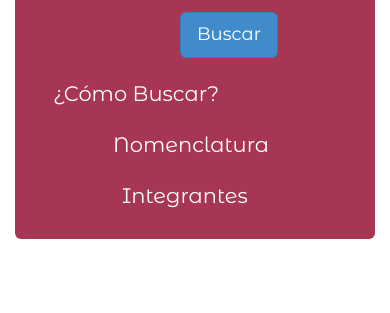
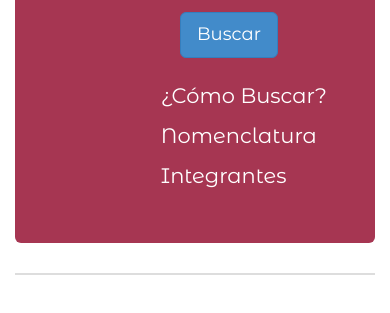
Before and after one commit to rsanabria/ediscretas, a website: page public/index.html in a window 390 px wide. Shown: the part 219-532 px from the top of the page. Drawn offline with Linux system fonts and the light colour scheme; no server answers.

Commit message:
arreglado detalles del responsive

```diff
--- a/public/js/controllers/main.js
+++ b/public/js/controllers/main.js
@@ -29,6 +29,9 @@ angular.module('appController', [])
             $scope.contenido = ["Ramírez Sánchez Juan", " N.L 31"];
             $scope.contenido2 = ["Sanabria del Campo Carlos Rodrigo", "N.l. 37"];
             $scope.contenido3 = ["Varela González Víctor Hugo", "N.l. 44"];
+            $scope.contenido4 = [];
+            $scope.contenido5 = [];
+            $scope.contenido6 = [];
         };
 
         $scope.Nomen = function () {
@@ -37,6 +40,9 @@ angular.module('appController', [])
             $scope.contenido2 = ["EP", "Posgrado- Enzo Levi"];
             $scope.contenido3 = ["BP", "Principal - Antonio Duval Jaime"];
             $scope.contenido4 = ["DCB", "Anexo - Enrique Rivero Borrell "]
+            $scope.contenido4 = [];
+            $scope.contenido5 = [];
+            $scope.contenido6 = [];
         }
 
     })
--- a/public/partials/libros.html
+++ b/public/partials/libros.html
@@ -9,12 +9,15 @@
   </div>
   <p><a class="btn btn-primary btn-lg" role="button" ng-click="Buscar()">Buscar</a></p>
 
+<div class="inst">
+    <nav class = "navbar navbar-default" role = "navigation" id = "menu">
+     <ul id = "categorias" class="nav navbar-nav">
+    <li ><a ng-click="Collapse()">¿Cómo Buscar?</a></li>
 
-<div class="inst">
-	<button ng-click="Collapse()">¿Cómo Buscar?</button>
-     <button ng-click="Nomen()"  style="margin-left:20%;">Nomenclatura</button>
-    <button ng-click="Integrantes()"  style="margin-left:23%;">Integrantes</button>
-
+     <li><a ng-click="Nomen()">Nomenclatura</a></li>
+    <li><a ng-click="Integrantes()">Integrantes</a></li>
+       </ul>
+        </nav>
 
 	<div collapse="isCollapsed">
 		<div class="well well-lg"><i style="color:#A63652;">{{contenido[0]}}</i><i style="margin-left:67%; color:#A63652;">{{contenido[1]}}</i>
@@ -31,12 +34,13 @@
             <br>
             <button class= "btn btn-default" ng-click="isCollapsed = !isCollapsed">Entendido</button>
         </div>
+        </div>
 	</div>
 </div>
 
 
 </div>
-            </div>
+
 <div ng-if="libros.length == 0">
 
 
@@ -47,7 +51,7 @@
 </div>
   <div ng-if="libros.length != 0">
       <div class="container">
-
+       <div class="table-responsive">
        <table class="table table-striped table-hover" ng-show= "b">
 
 
@@ -70,5 +74,6 @@
                 <td>{{libro.biblioteca}}</td>
                 </tr>
             </table>
+           </div>
          </div>
       </div>
--- a/public/stylesheets/general.css
+++ b/public/stylesheets/general.css
@@ -65,3 +65,15 @@ div.well.well-lg> p{
 font-style: normal;
 margin-left: 100px;
 }
+
+.navbar.navbar-default{
+    background-color: transparent;
+    border-color: transparent;
+}
+nav.navbar-default .navbar-nav > li > a {
+    color: white;
+    margin-left: 35%;
+}
+nav.navbar-default .navbar-nav > li > a:hover {
+    color:#5FB404;
+}
```
